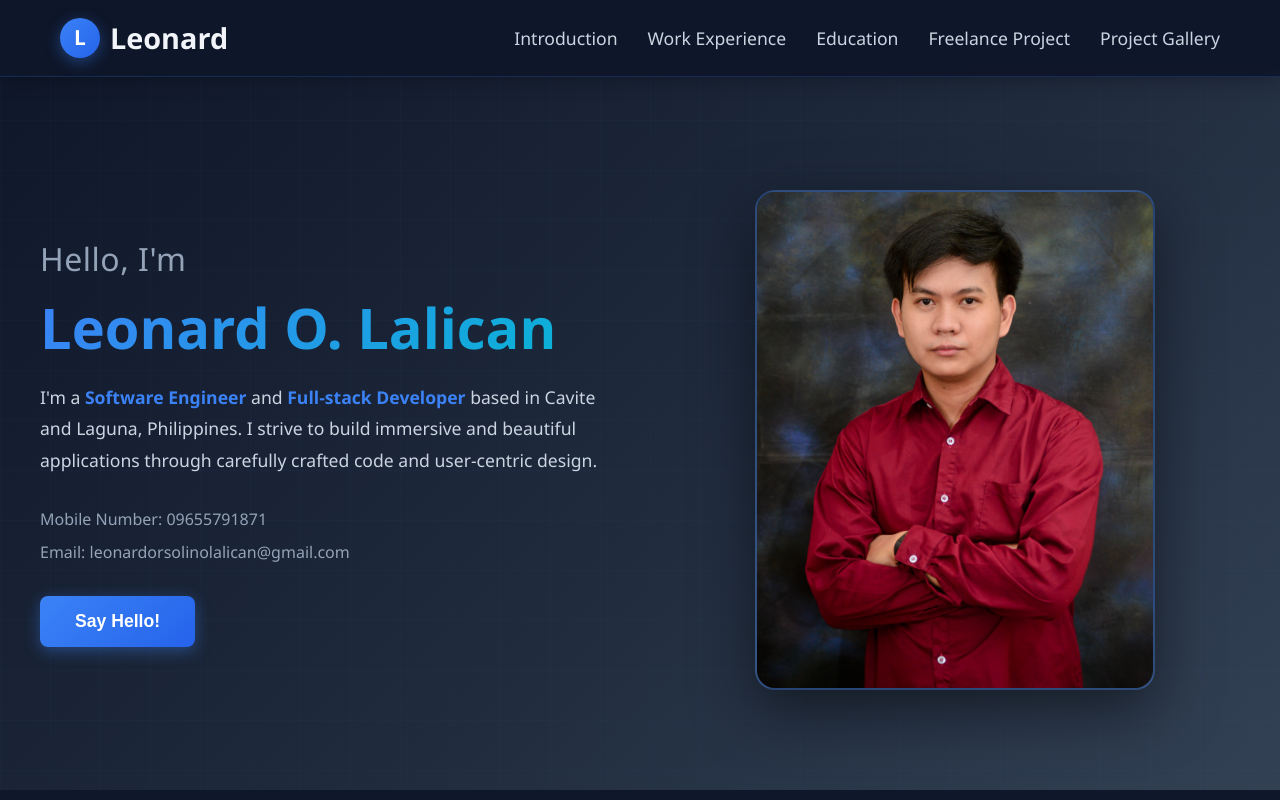
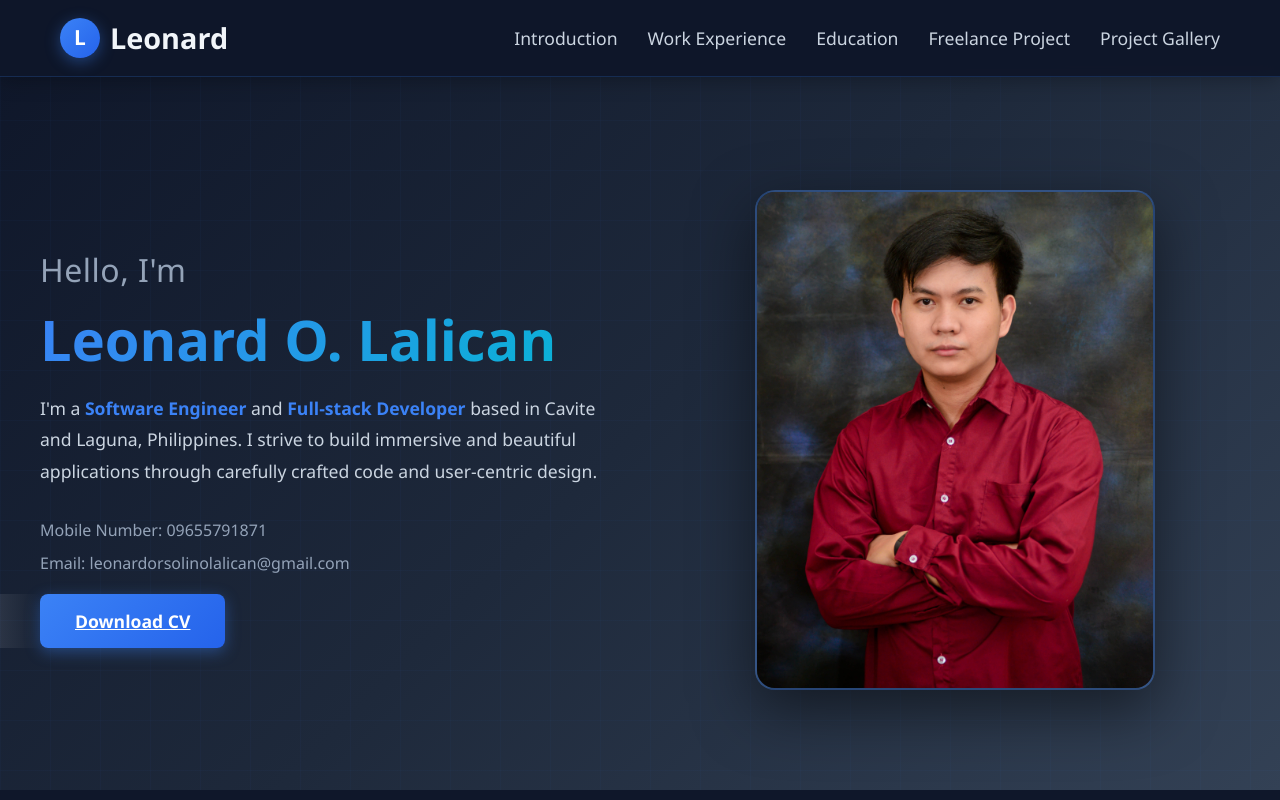
Before and after one commit to ffxleo/Leonard-Portfolio, a React (Create React App) app in the folder portfolio-react/: page / in a window 1280 px wide. Shown: the top 800 px of the page. Built offline with nearby package versions, Linux system fonts and the light colour scheme.

Commit message:
Change Say Hello button to Download CV

```diff
--- a/portfolio-react/src/components/Header.js
+++ b/portfolio-react/src/components/Header.js
@@ -2,11 +2,6 @@ import React from 'react';
 import './Header.css';
 
 function Header({ person }) {
-
-  const handleContactClick = () => {
-    // show contact info popup
-    alert(`Contact Number: ${person.phone}\nEmail: ${person.email}`);
-  };
 
   return (
     <header className="header">
@@ -26,9 +21,13 @@ function Header({ person }) {
             <p>Email: {person.email}</p>
           </div>
 
-          <button className="cta-button" onClick={handleContactClick}>
-            Say Hello!
-          </button>
+          <a
+            href={process.env.PUBLIC_URL + "/resume/LeonardLalicanResume2026.pdf"}
+            download="LeonardLalicanResume2026.pdf"
+            className="cta-button"
+          >
+            Download CV
+          </a>
         </div>
 
         <div className="hero-right">
```
